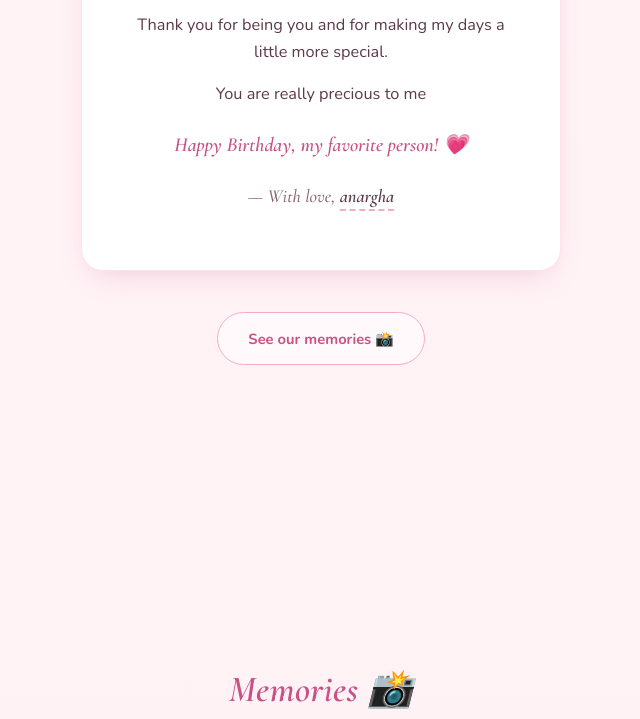
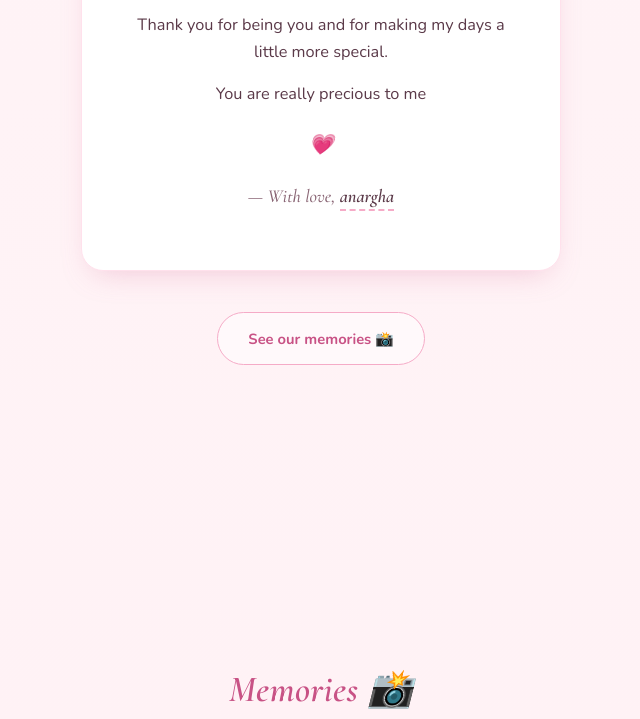
Before and after one commit to anarghapk/githubanar1, a plain HTML site: page index.html in a window 1280 px wide. Shown: the part 1926-2645 px from the top of the page, without its empty margins (319-959 px from the left). Drawn offline with nearby package versions, Linux system fonts and the light colour scheme.

Commit message:
Update index.html

```diff
--- a/index.html
+++ b/index.html
@@ -61,7 +61,7 @@
         <p class="letter-line">Thank u for coming into my life and making it so beautiful and meaningful .</p>
         <p class="letter-line">Thank you for being you and for making my days a little more special.</p>
         <p class="letter-line">You are really precious to me</p>
-        <p class="letter-line letter-highlight">Happy Birthday, my favorite person! 💗</p>
+        <p class="letter-line letter-highlight">💗</p>
         <!-- EDIT: replace anargha with your name -->
         <p class="letter-signature">— With love, <span class="name-fill">anargha</span></p>
       </div>
```
